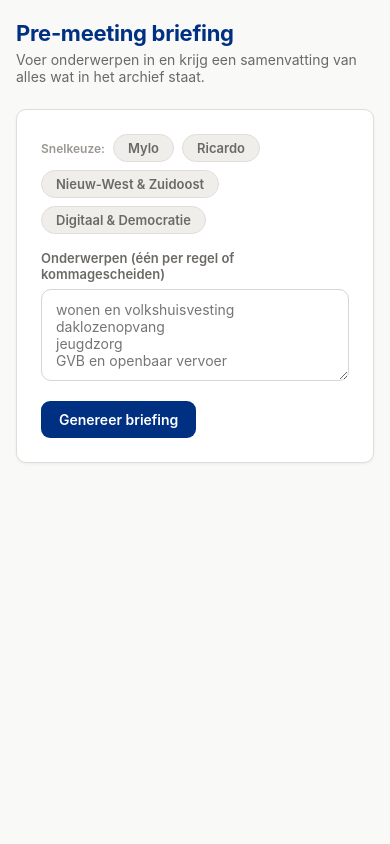
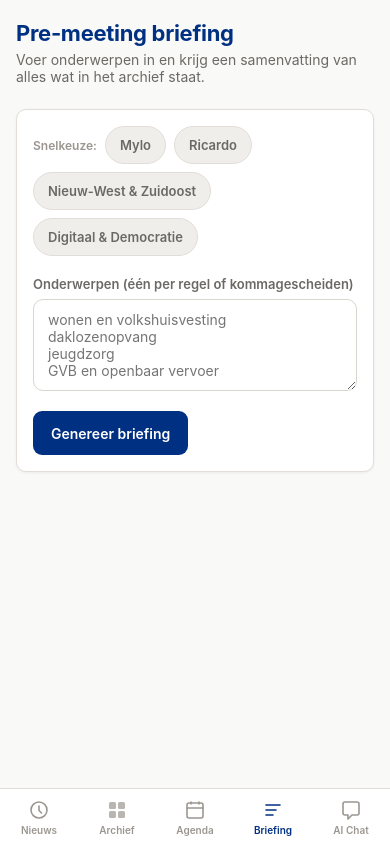
Before and after one commit to mylovanloenen/raadstracker, a FastAPI app: page /briefing in a window 390 px wide. Run offline with FastAPI, Linux system fonts and the light colour scheme.

Commit message:
Volledige mobiele ondersteuning
- Vaste navigatiebalk onderaan met 5 hoofdpagina's (Nieuws, Archief, Agenda, Briefing, AI Chat)
- Actieve pagina wordt blauw gemarkeerd
- Safe-area insets voor iPhone notch/home bar
- Bron-tabs en presets horizontaal scrollbaar
- Zoekbalk stapelt verticaal op klein scherm
- Grotere aanraakgebieden (min 44px) voor knoppen en links
- Chat: suggestie-knoppen volledig breed, betere padding
- Agenda, toezeggingen en media kaarten aangepast voor smal scherm
- Paginering centreert en wrrapt op mobiel

Co-Authored-By: Claude Sonnet 4.6 <noreply@anthropic.com>

```diff
--- a/static/style.css
+++ b/static/style.css
@@ -789,13 +789,90 @@ textarea:focus, input[type=text]:focus {
 .tz-min-naam { flex: 1; padding-right: 16px; }
 .tz-min-n { font-weight: 700; color: var(--blauw); font-size: 13px; }
 
+/* ── Mobiele navigatiebalk (onderaan) ────────────────────────────────────── */
+.mobiel-nav {
+  display: none;
+  position: fixed; bottom: 0; left: 0; right: 0;
+  background: white; border-top: 1px solid var(--border);
+  z-index: 100; padding: 0;
+  padding-bottom: env(safe-area-inset-bottom);
+}
+.mobiel-nav-items {
+  display: flex; justify-content: space-around; align-items: stretch;
+}
+.mobiel-nav-item {
+  flex: 1; display: flex; flex-direction: column; align-items: center;
+  justify-content: center; gap: 3px; padding: 10px 4px 8px;
+  text-decoration: none; color: var(--tekst-3); font-size: 10px; font-weight: 600;
+  transition: color .15s; min-height: 54px; text-align: center;
+}
+.mobiel-nav-item svg { flex-shrink: 0; }
+.mobiel-nav-item.actief { color: var(--blauw); }
+.mobiel-nav-item:active { background: var(--bg-2); }
+
 /* ── Responsive ──────────────────────────────────────────────────────────── */
 @media (max-width: 700px) {
+  /* Sidebar verbergen, mobiele nav tonen */
   .sidebar { display: none; }
-  .app-inhoud { padding: 20px 16px 40px; }
-  .item-kaart { grid-template-columns: 1fr; }
-  .item-rechts { flex-direction: row; align-items: center; }
+  .mobiel-nav { display: block; }
+
+  /* Ruimte voor de vaste balk onderaan */
+  .app-inhoud { padding: 20px 16px 80px; }
+
+  /* Items */
+  .item-kaart { grid-template-columns: 1fr; gap: 8px; }
+  .item-rechts { flex-direction: row; align-items: center; flex-wrap: wrap; }
+
+  /* Zoekbalk stapelen */
+  .zoekbalk { flex-direction: column; }
+  .zoekbalk input[type=search], .zoekbalk select { width: 100%; }
+
+  /* Tabs horizontaal scrollen */
+  .bron-tabs {
+    overflow-x: auto; flex-wrap: nowrap;
+    -webkit-overflow-scrolling: touch; scrollbar-width: none;
+    padding-bottom: 1px;
+  }
+  .bron-tabs::-webkit-scrollbar { display: none; }
+  .bron-tab { white-space: nowrap; padding: 10px 14px; }
+  .bron-tab-groep { margin-left: 4px; padding-left: 4px; }
+
+  /* Stats */
   .stats-rij { gap: 8px; }
+  .stat-kaarten { grid-template-columns: 1fr 1fr; }
+
+  /* Agenda */
+  .agenda-item { flex-wrap: wrap; gap: 8px; }
+  .agenda-rechts { flex-direction: row; align-items: center; gap: 8px; }
+
+  /* Toezeggingen */
+  .toezegging-kaart { flex-direction: column; }
+
+  /* Paginering */
+  .paginering { gap: 4px; flex-wrap: wrap; justify-content: center; }
+  .paginering a { min-width: 40px; min-height: 40px; display: flex; align-items: center; justify-content: center; }
+
+  /* Briefing presets scrollen */
+  .preset-sectie { overflow-x: auto; flex-wrap: nowrap; -webkit-overflow-scrolling: touch; padding-bottom: 4px; }
+  .preset-knop { white-space: nowrap; min-height: 38px; }
+
+  /* Fractie-knoppen scrollen */
+  .fractie-knoppen { overflow-x: auto; flex-wrap: nowrap; -webkit-overflow-scrolling: touch; padding-bottom: 4px; }
+  .fractie-knop { white-space: nowrap; min-height: 38px; }
+
+  /* Kaarten */
+  .kaart { padding: 16px; }
+  .stat-sectie { padding: 16px; }
+
+  /* Pagina header */
+  .pagina-header h1 { font-size: 20px; }
+
+  /* Knoppen groter voor touch */
+  .btn { min-height: 44px; }
+  .sidebar-link { min-height: 44px; }
+
+  /* Nieuws kaarten */
+  .media-kaarten { grid-template-columns: 1fr; }
 }
 
 /* ── Gedeelde pagina-header ──────────────────────────────────────────────── */
--- a/templates/base.html
+++ b/templates/base.html
@@ -106,6 +106,47 @@
 
 </div>
 
+<!-- Mobiele navigatiebalk -->
+<nav class="mobiel-nav">
+  <div class="mobiel-nav-items">
+    <a href="/nieuws" class="mobiel-nav-item {% if request.url.path == '/nieuws' %}actief{% endif %}">
+      <svg width="22" height="22" viewBox="0 0 22 22" fill="none">
+        <circle cx="11" cy="11" r="8" stroke="currentColor" stroke-width="1.6"/>
+        <path d="M11 7v4.5l2.5 2.5" stroke="currentColor" stroke-width="1.6" stroke-linecap="round"/>
+      </svg>
+      Nieuws
+    </a>
+    <a href="/" class="mobiel-nav-item {% if request.url.path == '/' %}actief{% endif %}">
+      <svg width="22" height="22" viewBox="0 0 22 22" fill="none">
+        <rect x="3" y="3" width="7" height="7" rx="1.5" fill="currentColor" opacity=".7"/>
+        <rect x="12" y="3" width="7" height="7" rx="1.5" fill="currentColor" opacity=".7"/>
+        <rect x="3" y="12" width="7" height="7" rx="1.5" fill="currentColor" opacity=".7"/>
+        <rect x="12" y="12" width="7" height="7" rx="1.5" fill="currentColor" opacity=".7"/>
+      </svg>
+      Archief
+    </a>
+    <a href="/agenda" class="mobiel-nav-item {% if request.url.path == '/agenda' %}actief{% endif %}">
+      <svg width="22" height="22" viewBox="0 0 22 22" fill="none">
+        <rect x="3" y="4" width="16" height="15" rx="2" stroke="currentColor" stroke-width="1.6"/>
+        <path d="M7 3v2M15 3v2M3 9h16" stroke="currentColor" stroke-width="1.6" stroke-linecap="round"/>
+      </svg>
+      Agenda
+    </a>
+    <a href="/briefing" class="mobiel-nav-item {% if request.url.path == '/briefing' %}actief{% endif %}">
+      <svg width="22" height="22" viewBox="0 0 22 22" fill="none">
+        <path d="M4 6h14M4 11h10M4 16h7" stroke="currentColor" stroke-width="1.6" stroke-linecap="round"/>
+      </svg>
+      Briefing
+    </a>
+    <a href="/chat" class="mobiel-nav-item {% if request.url.path == '/chat' %}actief{% endif %}">
+      <svg width="22" height="22" viewBox="0 0 22 22" fill="none">
+        <path d="M3 5a2 2 0 012-2h12a2 2 0 012 2v9a2 2 0 01-2 2h-5l-4 4v-4H5a2 2 0 01-2-2V5z" stroke="currentColor" stroke-width="1.6" stroke-linejoin="round"/>
+      </svg>
+      AI Chat
+    </a>
+  </div>
+</nav>
+
 {% block scripts %}{% endblock %}
 <script>
   if ('serviceWorker' in navigator) {
```
Also changed, not shown: static/chat.css (+8 -3 lines).
